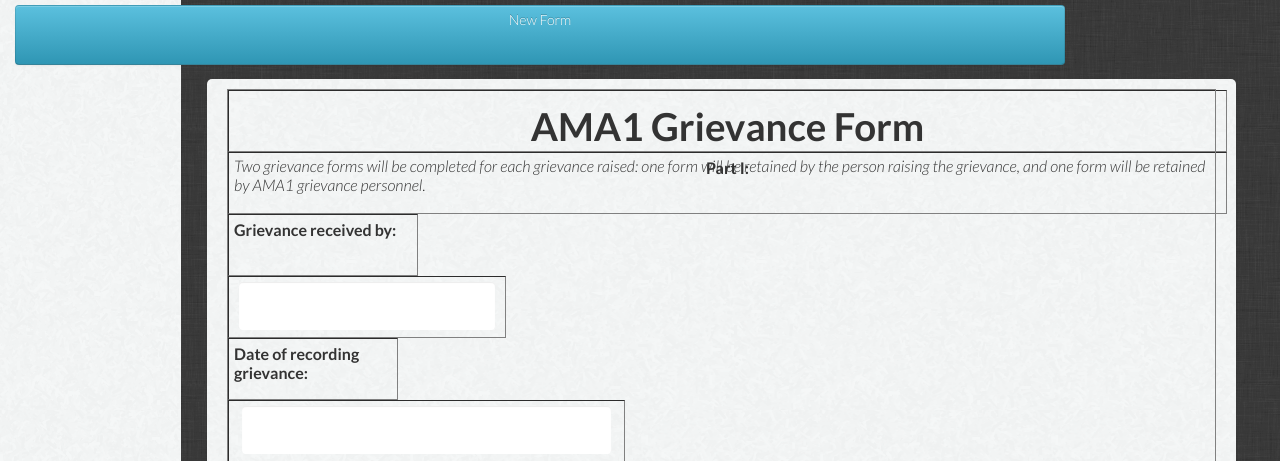
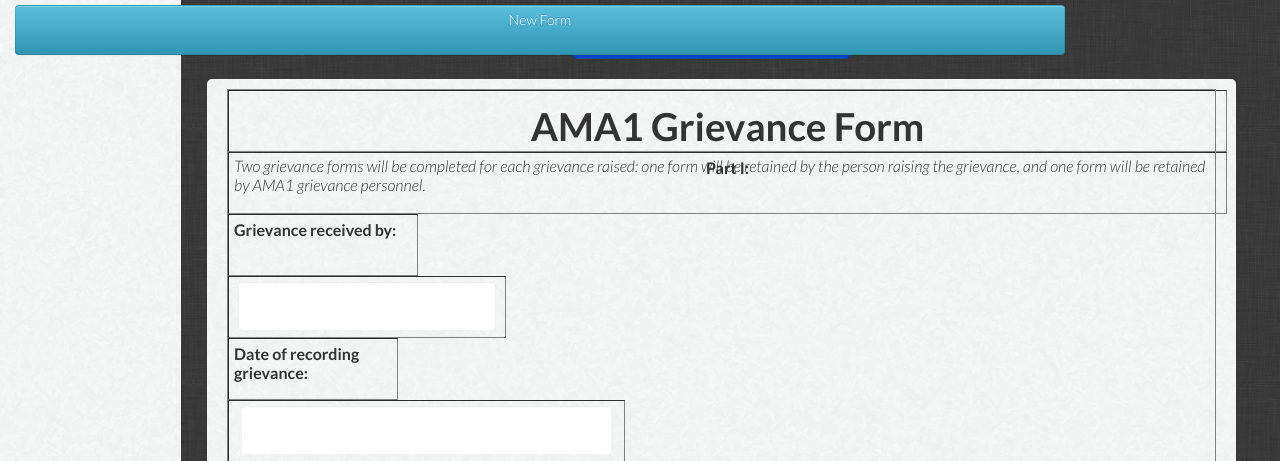
Before and after one commit to neelspatel/Tesselations_Admin, a Django app: page /data/AMA1/ in a window 1280 px wide. Shown: the top 461 px of the page. Run offline with Django 3.2, Linux system fonts and the light colour scheme; data that the repository does not hold is empty; some libraries are stand-ins or nearby versions.

Commit message:
displaying results

```diff
--- a/mysite/data/static/data/css/custom.css
+++ b/mysite/data/static/data/css/custom.css
@@ -89,11 +89,12 @@ tr {
 }
 
 .stickyTop {
+    width: 80%;
     position:fixed;
     top:0px;
-    height: 50px;
+    height: 40px;
 }
 
 .bottomPart {
-    margin-top: 50px;
+    margin-top: 70px;
 }
```
